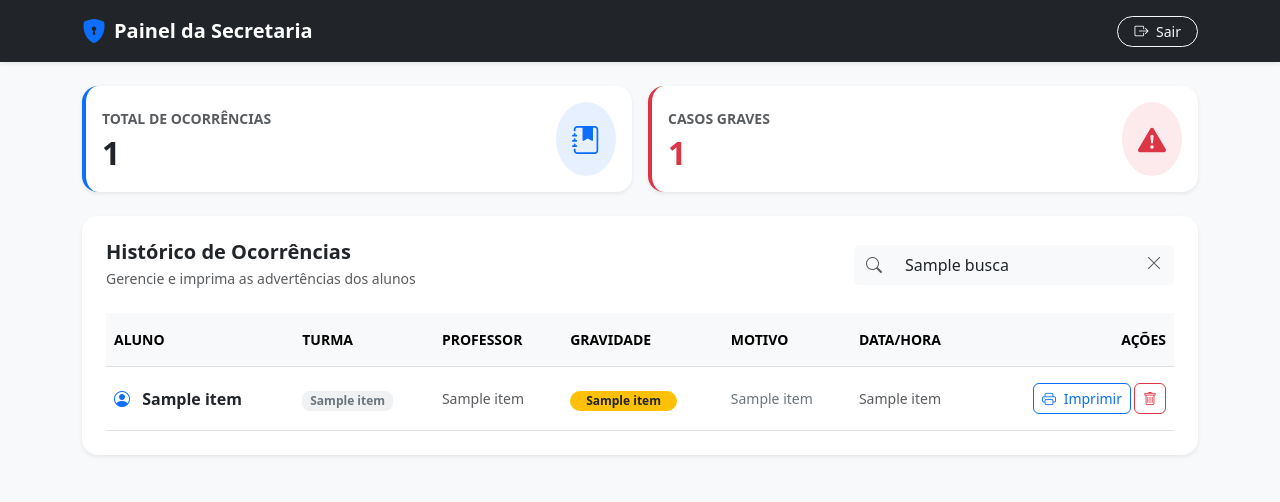
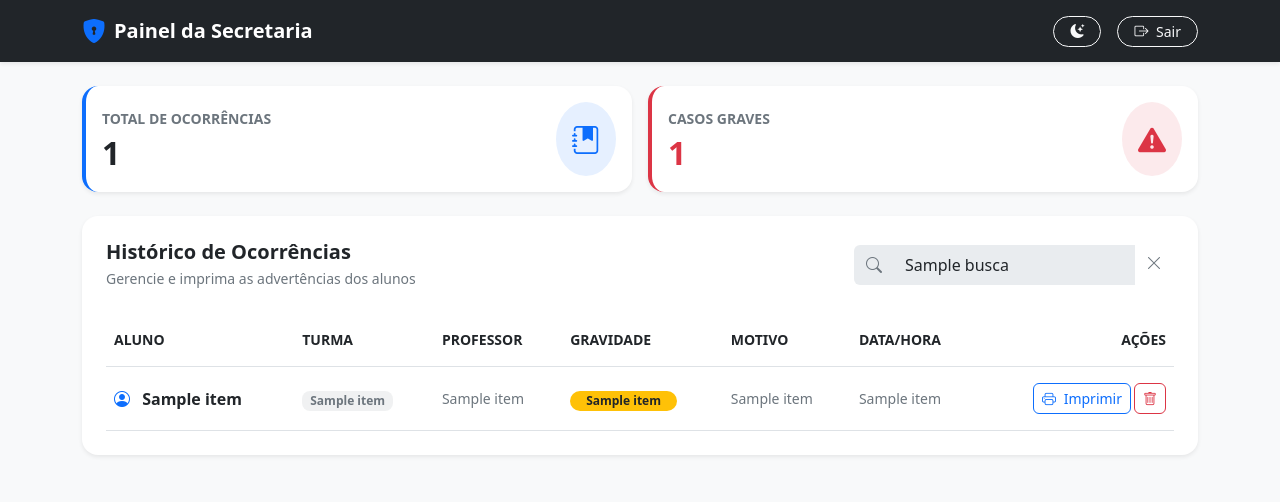
Before and after one commit to luizgarro08-hub/sistema-advertencia-escola, a Flask app: template templates/secretaria.html in a window 1280 px wide. Shown: the top 502 px of the page. Run offline with Flask 3, Linux system fonts and the light colour scheme; the template is opened without the code that fills it: most values are stand-ins (such as "Sample title", 1, 10 or a date in 2020); some libraries are stand-ins or nearby versions.

Commit message:
Update secretaria.html

```diff
--- a/templates/secretaria.html
+++ b/templates/secretaria.html
@@ -1,650 +1,262 @@
 <!DOCTYPE html>
-<html lang="pt-br">
-
+<html lang="pt-br" data-bs-theme="light">
 <head>
-
     <meta charset="UTF-8">
     <meta name="viewport" content="width=device-width, initial-scale=1.0">
-
     <title>Painel Secretaria</title>
 
+    <link rel="manifest" href="{{ url_for('static', filename='manifest.json') }}">
+    <meta name="theme-color" content="#0d6efd">
+    <script>
+      if ('serviceWorker' in navigator) {
+        navigator.serviceWorker.register("{{ url_for('static', filename='sw.js') }}");
+      }
+    </script>
 
     <link href="https://cdn.jsdelivr.net/npm/bootstrap@5.3.0/dist/css/bootstrap.min.css" rel="stylesheet">
-
     <link href="https://cdn.jsdelivr.net/npm/bootstrap-icons@1.10.5/font/bootstrap-icons.css" rel="stylesheet">
 
-
+    <style>
+        body {
+            transition: background-color 0.3s ease, color 0.3s ease;
+        }
+    </style>
 </head>
 
-
-<body class="bg-light pb-5">
-
+<body class="bg-body-tertiary pb-5">
 
 <nav class="navbar navbar-expand-lg navbar-dark bg-dark shadow-sm mb-4">
+    <div class="container d-flex justify-content-between align-items-center">
+        <span class="navbar-brand fw-bold d-flex align-items-center">
+            <i class="bi bi-shield-lock-fill text-primary me-2 fs-4"></i>
+            Painel da Secretaria
+        </span>
+
+        <div class="d-flex align-items-center gap-2">
+            <button id="btnDarkMode" class="btn btn-outline-light btn-sm rounded-pill px-3 me-2">
+                <i class="bi bi-moon-stars-fill" id="darkModeIcon"></i>
+            </button>
+
+            <a href="/logout" class="btn btn-outline-light btn-sm rounded-pill px-3">
+                <i class="bi bi-box-arrow-right me-1"></i>
+                Sair
+            </a>
+        </div>
+    </div>
+</nav>
 
 <div class="container">
 
-
-        <span class="navbar-brand fw-bold d-flex align-items-center">
-
-            <i class="bi bi-shield-lock-fill text-primary me-2 fs-4"></i>
-
-            Painel da Secretaria
-
+    <div class="row g-3 mb-4">
+        <div class="col-md-6 col-6">
+            <div class="card border-0 shadow-sm rounded-4 p-3 bg-body border-start border-4 border-primary">
+                <div class="d-flex align-items-center justify-content-between">
+                    <div>
+                        <span class="text-secondary small fw-bold text-uppercase">
+                            Total de Ocorrências
                         </span>
-
-
-        <a href="/logout" class="btn btn-outline-light btn-sm rounded-pill px-3">
-
-            <i class="bi bi-box-arrow-right me-1"></i>
-
-            Sair
-
-        </a>
-
-
+                        <h2 class="fw-bold mb-0 mt-1">
+                            {{ total_ocorrencias }}
+                        </h2>
+                    </div>
+                    <div class="bg-primary bg-opacity-10 p-3 rounded-circle text-primary">
+                        <i class="bi bi-journal-bookmark-fill fs-3"></i>
+                    </div>
+                </div>
+            </div>
         </div>
 
-</nav>
-
-
-
-<div class="container">
-
-
-<div class="row g-3 mb-4">
-
-
         <div class="col-md-6 col-6">
-
-        <div class="card border-0 shadow-sm rounded-4 p-3 bg-white border-start border-4 border-primary">
-
-
+            <div class="card border-0 shadow-sm rounded-4 p-3 bg-body border-start border-4 border-danger">
                 <div class="d-flex align-items-center justify-content-between">
-
-
                     <div>
-
-                    <span class="text-muted small fw-bold text-uppercase">
-                        Total de Ocorrências
-                    </span>
-
-
-                    <h2 class="fw-bold text-dark mb-0 mt-1">
-                        {{ total_ocorrencias }}
-                    </h2>
-
-
-                </div>
-
-
-                <div class="bg-primary bg-opacity-10 p-3 rounded-circle text-primary">
-
-                    <i class="bi bi-journal-bookmark-fill fs-3"></i>
-
-                </div>
-
-
-            </div>
-
-
-        </div>
-
-
-    </div>
-
-
-
-
-    <div class="col-md-6 col-6">
-
-
-        <div class="card border-0 shadow-sm rounded-4 p-3 bg-white border-start border-4 border-danger">
-
-
-            <div class="d-flex align-items-center justify-content-between">
-
-
-                <div>
-
-
-                    <span class="text-muted small fw-bold text-uppercase">
+                        <span class="text-secondary small fw-bold text-uppercase">
                             Casos Graves
                         </span>
-
-
                         <h2 class="fw-bold text-danger mb-0 mt-1">
                             {{ total_graves }}
                         </h2>
-
-
+                    </div>
+                    <div class="bg-danger bg-opacity-10 p-3 rounded-circle text-danger">
+                        <i class="bi bi-exclamation-triangle-fill fs-3"></i>
+                    </div>
+                </div>
+            </div>
+        </div>
     </div>
 
-
-
-                <div class="bg-danger bg-opacity-10 p-3 rounded-circle text-danger">
-
-
-                    <i class="bi bi-exclamation-triangle-fill fs-3"></i>
-
-
+    <div class="card border-0 shadow-sm rounded-4 p-4 bg-body">
+        <div class="d-flex flex-column flex-md-row justify-content-between align-items-md-center gap-3 mb-4">
+            <div>
+                <h5 class="fw-bold mb-1">
+                    Histórico de Ocorrências
+                </h5>
+                <p class="text-secondary small mb-0">
+                    Gerencie e imprima as advertências dos alunos
+                </p>
             </div>
 
-
-
-            </div>
-
-
-        </div>
-
-
-
-    </div>
-
-
-</div>
-
-
-
-
-
-<div class="card border-0 shadow-sm rounded-4 p-4 bg-white">
-
-
-
-<div class="d-flex flex-column flex-md-row justify-content-between align-items-md-center gap-3 mb-4">
-
-
-<div>
-
-
-<h5 class="fw-bold text-dark mb-1">
-Histórico de Ocorrências
-</h5>
-
-
-<p class="text-muted small mb-0">
-Gerencie e imprima as advertências dos alunos
-</p>
-
-
-</div>
-
-
-
-
-
             <form method="GET" action="/secretaria" style="max-width:320px;width:100%;">
-
-
                 <div class="input-group">
-
-
-<span class="input-group-text bg-light border-0 text-muted">
-
+                    <span class="input-group-text bg-body-secondary border-0 text-secondary">
                         <i class="bi bi-search"></i>
-
                     </span>
-
-
-
                     <input type="text"
                            name="busca"
-class="form-control bg-light border-0 py-2"
+                           class="form-control bg-body-secondary border-0 py-2"
                            placeholder="Buscar aluno ou turma..."
                            value="{{ busca }}">
 
-
-
                     {% if busca %}
-
-<a href="/secretaria"
-class="btn btn-light border-0 text-muted">
-
+                        <a href="/secretaria" class="btn btn-body-secondary border-0 text-secondary">
                             <i class="bi bi-x-lg"></i>
-
                         </a>
-
                     {% endif %}
-
-
-
+                </div>
+            </form>
         </div>
 
-
-</form>
-
-
-
-</div>
-
-
-
-
-
         <div class="table-responsive">
-
-
             <table class="table table-hover align-middle mb-0">
-
-
-<thead class="table-light">
-
-
+                <thead>
                     <tr class="text-secondary small text-uppercase">
-
-
                         <th class="py-3">Aluno</th>
-
                         <th class="py-3">Turma</th>
-
                         <th class="py-3">Professor</th>
-
                         <th class="py-3">Gravidade</th>
-
                         <th class="py-3">Motivo</th>
-
                         <th class="py-3">Data/Hora</th>
-
                         <th class="py-3 text-end">Ações</th>
-
-
                     </tr>
-
-
                 </thead>
                 <tbody>
-
-
                     {% for item in advertencias %}
-
-
                         <tr>
-
-
-<td class="fw-bold text-dark py-3">
-
+                            <td class="fw-bold py-3">
                                 <i class="bi bi-person-circle text-primary me-2"></i>
-
                                 {{ item[1] }}
-
                             </td>
-
-
-
-
                             <td>
-
                                 <span class="badge bg-secondary bg-opacity-10 text-secondary rounded-3 px-2 py-1">
-
                                     {{ item[2] }}
-
                                 </span>
-
                             </td>
-
-
-
-
-<td class="text-muted small">
-
+                            <td class="text-secondary small">
                                 {{ item[3] }}
-
                             </td>
-
-
-
-
-
                             <td>
-
-
                                 <span class="badge rounded-pill px-3 py-1
-
                                     {% if item[6] == 'Grave' %}
-
                                         bg-danger
-
                                     {% elif item[6] == 'Leve' %}
-
                                         bg-success
-
                                     {% else %}
-
                                         bg-warning text-dark
-
                                     {% endif %}">
-
-
                                     {{ item[6] }}
-
-
                                 </span>
-
-
                             </td>
-
-
-
-
-
                             <td class="text-secondary small" style="max-width:250px;">
-
-
                                 <div class="text-truncate" title="{{ item[4] }}">
-
                                     {{ item[4] }}
-
                                 </div>
-
-
                             </td>
-
-
-
-
-
-<td class="text-muted small">
-
+                            <td class="text-secondary small">
                                 {{ item[5] }}
-
                             </td>
-
-
-
-
-
                             <td class="text-end py-3">
-
-
                                 <div class="btn-group">
-
-
-
                                     <a href="/imprimir/{{ item[0] }}"
                                        target="_blank"
                                        class="btn btn-sm btn-outline-primary rounded-2 me-1"
                                        title="Imprimir PDF">
-
-
                                         <i class="bi bi-printer me-1"></i>
-
                                         Imprimir
-
-
                                     </a>
 
-
-
-
-
-<button
-
-class="btn btn-sm btn-outline-danger rounded-2"
-
+                                    <button class="btn btn-sm btn-outline-danger rounded-2"
                                             data-bs-toggle="modal"
-
                                             data-bs-target="#modalExcluir"
-
                                             onclick="prepararExclusao('{{ item[0] }}','{{ item[1] }}')">
-
-
                                         <i class="bi bi-trash"></i>
-
-
                                     </button>
-
-
-
-
+                                </div>
+                            </td>
+                        </tr>
+                    {% else %}
+                        <tr>
+                            <td colspan="7" class="text-center text-secondary py-5">
+                                <i class="bi bi-inbox fs-1 d-block mb-2 opacity-50"></i>
+                                Nenhuma advertência encontrada.
+                            </td>
+                        </tr>
+                    {% endfor %}
+                </tbody>
+            </table>
+        </div>
+    </div>
 </div>
 
-
-
-</td>
-
-
-
-
-</tr>
-
-
-
-{% else %}
-
-
-
-<tr>
-
-
-<td colspan="7" class="text-center text-muted py-5">
-
-
-<i class="bi bi-inbox fs-1 d-block mb-2 opacity-50"></i>
-
-
-Nenhuma advertência encontrada.
-
-
-</td>
-
-
-</tr>
-
-
-
-{% endfor %}
-
-
-
-</tbody>
-
-
-
-</table>
-
-
+<div class="modal fade" id="modalExcluir" tabindex="-1">
+    <div class="modal-dialog modal-dialog-centered">
+        <div class="modal-content rounded-4 border-0 shadow">
+            <div class="modal-header bg-danger text-white">
+                <h5 class="modal-title">
+                    <i class="bi bi-exclamation-triangle-fill me-2"></i>
+                    Confirmar exclusão
+                </h5>
+                <button type="button" class="btn-close btn-close-white" data-bs-dismiss="modal"></button>
+            </div>
+            <div class="modal-body text-center p-4">
+                <i class="bi bi-trash-fill text-danger" style="font-size:60px;"></i>
+                <h4 class="mt-3 fw-bold">Tem certeza?</h4>
+                <p class="text-secondary mb-1">Você está prestes a excluir a advertência de:</p>
+                <h5 class="fw-bold text-primary" id="nomeAluno"></h5>
+                <p class="text-danger mt-3">Esta ação não poderá ser desfeita.</p>
+            </div>
+            <div class="modal-footer">
+                <button class="btn btn-secondary" data-bs-dismiss="modal">Cancelar</button>
+                <a id="btnConfirmarExcluir" href="#" class="btn btn-danger">
+                    <i class="bi bi-trash me-1"></i>
+                    Sim, excluir
+                </a>
+            </div>
+        </div>
+    </div>
 </div>
 
-
-
-</div>
-
-
-</div>
-
-
-
-
-
-<!-- MODAL DE EXCLUSÃO -->
-
-
-<div class="modal fade" id="modalExcluir" tabindex="-1">
-
-
-<div class="modal-dialog modal-dialog-centered">
-
-
-
-<div class="modal-content rounded-4 border-0 shadow">
-
-
-
-
-
-<div class="modal-header bg-danger text-white">
-
-
-<h5 class="modal-title">
-
-<i class="bi bi-exclamation-triangle-fill me-2"></i>
-
-Confirmar exclusão
-
-</h5>
-
-
-
-<button type="button"
-
-class="btn-close btn-close-white"
-
-data-bs-dismiss="modal">
-
-</button>
-
-
-</div>
-
-
-
-
-
-
-<div class="modal-body text-center p-4">
-
-
-
-<i class="bi bi-trash-fill text-danger"
-
-style="font-size:60px;">
-
-</i>
-
-
-
-
-<h4 class="mt-3 fw-bold">
-
-Tem certeza?
-
-</h4>
-
-
-
-
-<p class="text-muted mb-1">
-
-Você está prestes a excluir a advertência de:
-
-</p>
-
-
-
-<h5 class="fw-bold text-primary"
-
-id="nomeAluno">
-
-</h5>
-
-
-
-
-<p class="text-danger mt-3">
-
-Esta ação não poderá ser desfeita.
-
-</p>
-
-
-
-</div>
-
-
-
-
-
-
-
-<div class="modal-footer">
-
-
-
-<button
-
-class="btn btn-secondary"
-
-data-bs-dismiss="modal">
-
-
-Cancelar
-
-
-</button>
-
-
-
-
-
-<a
-
-id="btnConfirmarExcluir"
-
-href="#"
-
-class="btn btn-danger">
-
-
-
-<i class="bi bi-trash me-1"></i>
-
-
-Sim, excluir
-
-
-</a>
-
-
-
-
-</div>
-
-
-
-</div>
-
-
-</div>
-
-
-</div>
-
-
-
-
-
-
-
+<script>
+    function prepararExclusao(id, nome){
+        document.getElementById("nomeAluno").innerText = nome;
+        document.getElementById("btnConfirmarExcluir").href = "/excluir/" + id;
+    }
+</script>
 
 <script>
+  const btnDarkMode = document.getElementById('btnDarkMode');
+  const darkModeIcon = document.getElementById('darkModeIcon');
+  const htmlElement = document.documentElement;
 
-
-function prepararExclusao(id, nome){
-
-
-document.getElementById("nomeAluno").innerText = nome;
-
-
-document.getElementById("btnConfirmarExcluir").href = "/excluir/" + id;
-
-
+  function aplicarTema(tema) {
+    htmlElement.setAttribute('data-bs-theme', tema);
+    if (tema === 'dark') {
+      darkModeIcon.classList.replace('bi-moon-stars-fill', 'bi-sun-fill');
+    } else {
+      darkModeIcon.classList.replace('bi-sun-fill', 'bi-moon-stars-fill');
+    }
+    localStorage.setItem('theme', tema);
   }
 
+  const temaSalvo = localStorage.getItem('theme') || 'light';
+  aplicarTema(temaSalvo);
 
-
+  btnDarkMode.addEventListener('click', () => {
+    const temaAtual = htmlElement.getAttribute('data-bs-theme');
+    const novoTema = temaAtual === 'dark' ? 'light' : 'dark';
+    aplicarTema(novoTema);
+  });
 </script>
 
-
-
-
-
-
 <script src="https://cdn.jsdelivr.net/npm/bootstrap@5.3.0/dist/js/bootstrap.bundle.min.js"></script>
-
-
-
 </body>
-
-
 </html>
```
Lines whose indentation alone changed are shown as unchanged.
